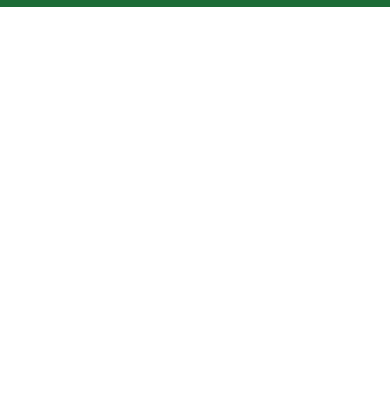
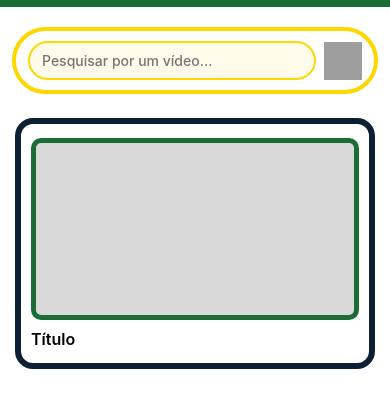
Before and after one commit to Matheus-Lacerda009/Projeto-SA-Desenvolvimento-Sistemas, a plain HTML site: page frontend/tela-inicial/tela_inicial.html in a window 390 px wide. Shown: the part 113-520 px from the top of the page. Drawn offline with nearby package versions, Linux system fonts and the light colour scheme; grey boxes are pictures that could not be loaded.

Commit message:
feat: adiciona resto da página 'tela-inicial'

```diff
--- a/frontend/tela-inicial/tela_inicial-style.css
+++ b/frontend/tela-inicial/tela_inicial-style.css
@@ -1,15 +1,14 @@
 .tela {
   display: flex;
   flex-direction: column;
-  height: 100%;
-  width: 100%;
+  min-height: 100vh;
   align-items: flex-start;
-  gap: 10px;
-  padding: 0px 0px 899px;
   position: relative;
   background-color: #ffffff;
 }
 
+
+/* == HEADER == */
 .tela .header {
   display: flex;
   align-items: center;
@@ -49,3 +48,250 @@
   aspect-ratio: 1.83;
   object-fit: cover;
 }
+
+
+/* == MAIN == */
+.tela .main {
+  display: flex;
+  flex-direction: column;
+  align-items: center;
+  gap: 50px;
+  padding: 30px 20px;
+  position: relative;
+  align-self: stretch;
+  width: 100%;
+  flex: 1 0 auto;
+}
+
+.tela .barra-pesquisa {
+  display: flex;
+  width: min(100%, 640px);
+  align-items: center;
+  gap: 10px;
+  padding: 17px 24px;
+  position: relative;
+  background-color: #ffffff;
+  border-radius: 85px;
+  overflow: hidden;
+  border: 6px solid;
+  border-color: #fed701;
+}
+
+.tela .frame {
+  width: 100%;
+  min-width: 0;
+  align-items: center;
+  padding: 10px 15px;
+  background-color: #fffbea;
+  border-radius: 151px;
+  overflow: hidden;
+  border: 3px solid;
+  border-color: #fed701;
+  display: flex;
+  gap: 10px;
+  position: relative;
+}
+
+.tela .text-wrapper {
+  position: relative;
+  display: flex;
+  align-items: center;
+  width: 100%;
+  font-family: "Inter", Helvetica;
+  font-weight: 500;
+  color: #000000;
+  font-size: 18px;
+  letter-spacing: 0;
+  line-height: normal;
+  background-color: #00000000;
+  border: none;
+  outline: none;
+}
+
+.tela .circle-lupa {
+  position: relative;
+  width: 50px;
+  height: 50px;
+  aspect-ratio: 1;
+  flex: 0 0 auto;
+}
+
+.tela .videos {
+  display: flex;
+  width: 100%;
+  min-height: 250px;
+  align-items: center;
+  justify-content: center;
+  flex-wrap: wrap;
+  gap: 30px;
+  position: relative;
+  border-radius: 14px;
+  overflow: visible;
+}
+
+.tela .div {
+  flex-direction: column;
+  width: 290px;
+  max-width: 290px;
+  min-width: 240px;
+  align-items: center;
+  padding: 20px 10px;
+  border-radius: 23px;
+  overflow: hidden;
+  border: 8px solid;
+  border-color: #0d2033;
+  display: flex;
+  gap: 10px;
+  position: relative;
+  flex: 1 1 calc(25% - 30px);
+}
+
+.tela .rectangle {
+  position: relative;
+  width: 100%;
+  max-width: 236px;
+  aspect-ratio: 236 / 131;
+  background-color: #d9d9d9;
+  border-radius: 10px;
+  border: 7px solid;
+  border-color: #1c6c36;
+}
+
+.tela .div-wrapper {
+  flex-direction: column;
+  align-items: flex-start;
+  flex: 1;
+  align-self: stretch;
+  width: 100%;
+  flex-grow: 1;
+  display: flex;
+  gap: 10px;
+  position: relative;
+}
+
+.tela .text-wrapper-2 {
+  position: relative;
+  display: flex;
+  align-items: center;
+  width: fit-content;
+  margin-top: -1px;
+  font-family: "Inter", Helvetica;
+  font-weight: 600;
+  color: #000000;
+  font-size: 18px;
+  letter-spacing: 0;
+  line-height: normal;
+}
+
+@media (min-width: 1025px) {
+  .tela .main {
+    padding: 30px 20px;
+  }
+
+  .tela .linha {
+    gap: 30px;
+  }
+
+  .tela .div {
+    flex: 1 1 calc(25% - 30px);
+  }
+}
+
+@media (min-width: 641px) and (max-width: 1024px) {
+  .tela .main {
+    gap: 36px;
+    padding: 24px 18px;
+  }
+
+  .tela .barra-pesquisa {
+    width: min(100%, 560px);
+    padding: 14px 20px;
+  }
+
+  .tela .frame {
+    padding: 9px 14px;
+  }
+
+  .tela .text-wrapper {
+    font-size: 16px;
+  }
+
+  .tela .videos {
+    gap: 24px;
+  }
+
+  .tela .linha {
+    gap: 22px;
+    min-height: 0;
+  }
+
+  .tela .div {
+    flex: 1 1 calc(50% - 22px);
+    max-width: 330px;
+    min-width: 220px;
+    border-width: 7px;
+    padding: 16px 10px;
+  }
+
+  .tela .rectangle {
+    border-width: 6px;
+  }
+}
+
+@media (max-width: 640px) {
+  .tela .main {
+    gap: 24px;
+    padding: 20px 12px;
+  }
+
+  .tela .barra-pesquisa {
+    width: 100%;
+    padding: 10px 12px;
+    border-width: 4px;
+    border-radius: 60px;
+    gap: 8px;
+  }
+
+  .tela .frame {
+    padding: 8px 10px;
+    border-width: 2px;
+    border-radius: 80px;
+  }
+
+  .tela .text-wrapper {
+    font-size: 14px;
+  }
+
+  .tela .circle-lupa {
+    width: 38px;
+    height: 38px;
+  }
+
+  .tela .videos {
+    gap: 16px;
+  }
+
+  .tela .linha {
+    gap: 12px;
+    min-height: 0;
+  }
+
+  .tela .div {
+    flex: 1 1 100%;
+    width: 100%;
+    max-width: 360px;
+    min-width: 0;
+    border-width: 6px;
+    border-radius: 18px;
+    padding: 14px 10px;
+  }
+
+  .tela .rectangle {
+    max-width: 100%;
+    border-width: 5px;
+  }
+
+  .tela .text-wrapper-2 {
+    font-size: 16px;
+  }
+}
--- a/frontend/tela-inicial/tela_inicial.html
+++ b/frontend/tela-inicial/tela_inicial.html
@@ -8,13 +8,29 @@
     <link rel="stylesheet" href="tela_inicial-style.css">
 </head>
 <body>
-    <div class="tela" >
+    <div class="tela" data-model-id="4:55">
         <header class="header" >
             <div class="espaamento" ></div>
             <div class="circle-logo" >
                 <img class="logo" src="../imagens/logo.png" />
             </div>
         </header>
+        <div class="main">
+            <div class="barra-pesquisa">
+                <div class="frame">
+                    <input class="text-wrapper" placeholder="Pesquisar por um vídeo...">
+                </div>
+                <img class="circle-lupa" src="https://c.animaapp.com/mc3MA1Xj/img/circle-lupa.svg" />
+            </div>
+            <div class="videos">
+                <div class="div">
+                    <div class="rectangle"></div>
+                    <div class="div-wrapper">
+                    <div class="text-wrapper-2">Título</div>
+                    </div>
+                </div>
+            </div>
+        </div>
     </div>
 
     <script src="tela_inicial-script.js"></script>
```
